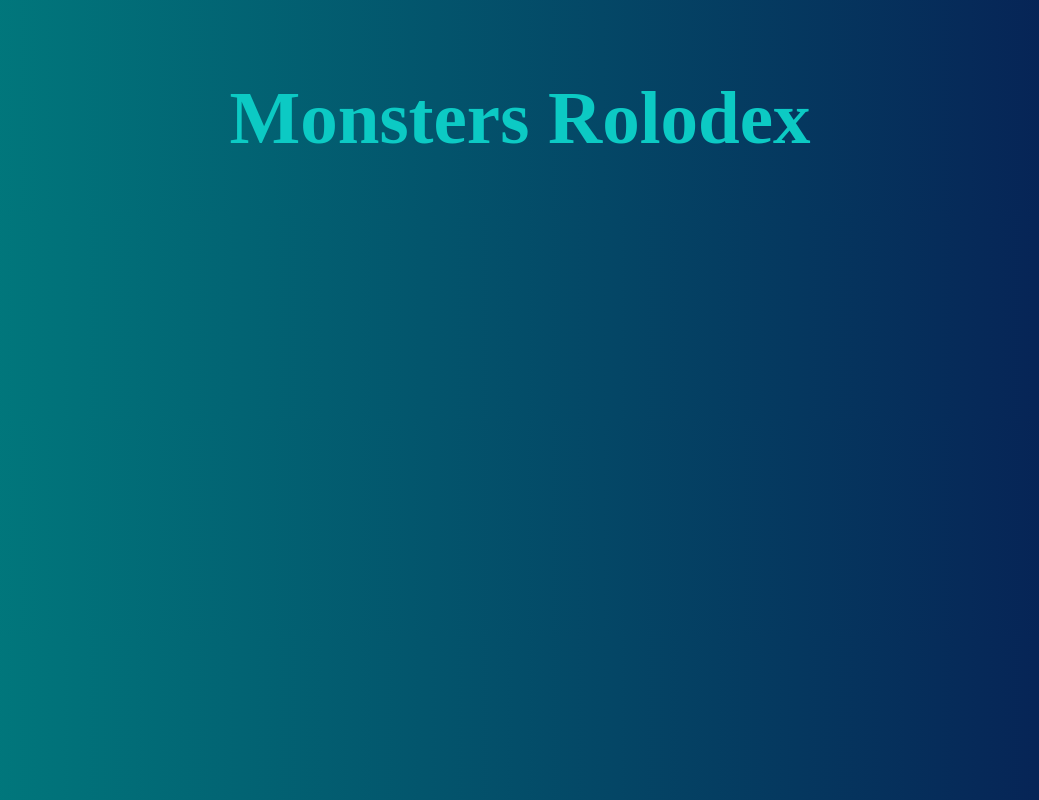
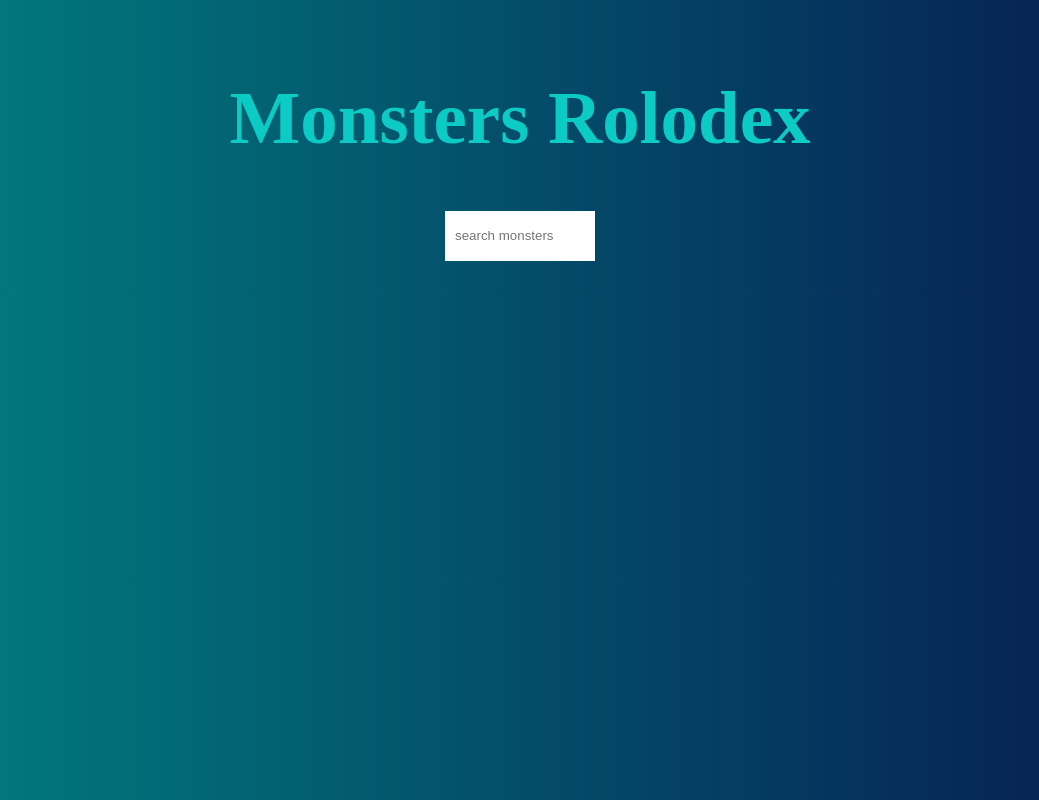
Before and after one commit to ThomasCode92/Monsters-Rolodex, a React (Create React App) app: page / in a window 1280 px wide. Shown: the whole page, without its empty margins (120-1159 px from the left). Built offline with nearby package versions, Linux system fonts and the light colour scheme; a web font is replaced by a local one.

Commit message:
Hooks: useState

```diff
--- a/src/App.js
+++ b/src/App.js
@@ -1,4 +1,4 @@
-import { Component } from 'react';
+import { useState } from 'react';
 
 import SearchBox from './components/search-box/search-box.component';
 import CardList from './components/card-list/card-list.component';
@@ -6,15 +6,23 @@
 import './App.css';
 
 const App = () => {
+  const [searchString, setSearchString] = useState('');
+  console.log(searchString);
+
+  function onSearchChange(event) {
+    const inputValue = event.target.value.toLocaleLowerCase();
+    setSearchString(inputValue);
+  }
+
   return (
     <div className="App">
       <h1 className="app-title">Monsters Rolodex</h1>
-      {/* <SearchBox
+      <SearchBox
         className="monsters-search-box"
         placeholder="search monsters"
-        onChangeHandler={onSearchChange.bind(this)}
+        onChangeHandler={onSearchChange}
       />
-      <CardList monsters={filteredMonsters} /> */}
+      {/* <CardList monsters={filteredMonsters} /> */}
     </div>
   );
 };
```
